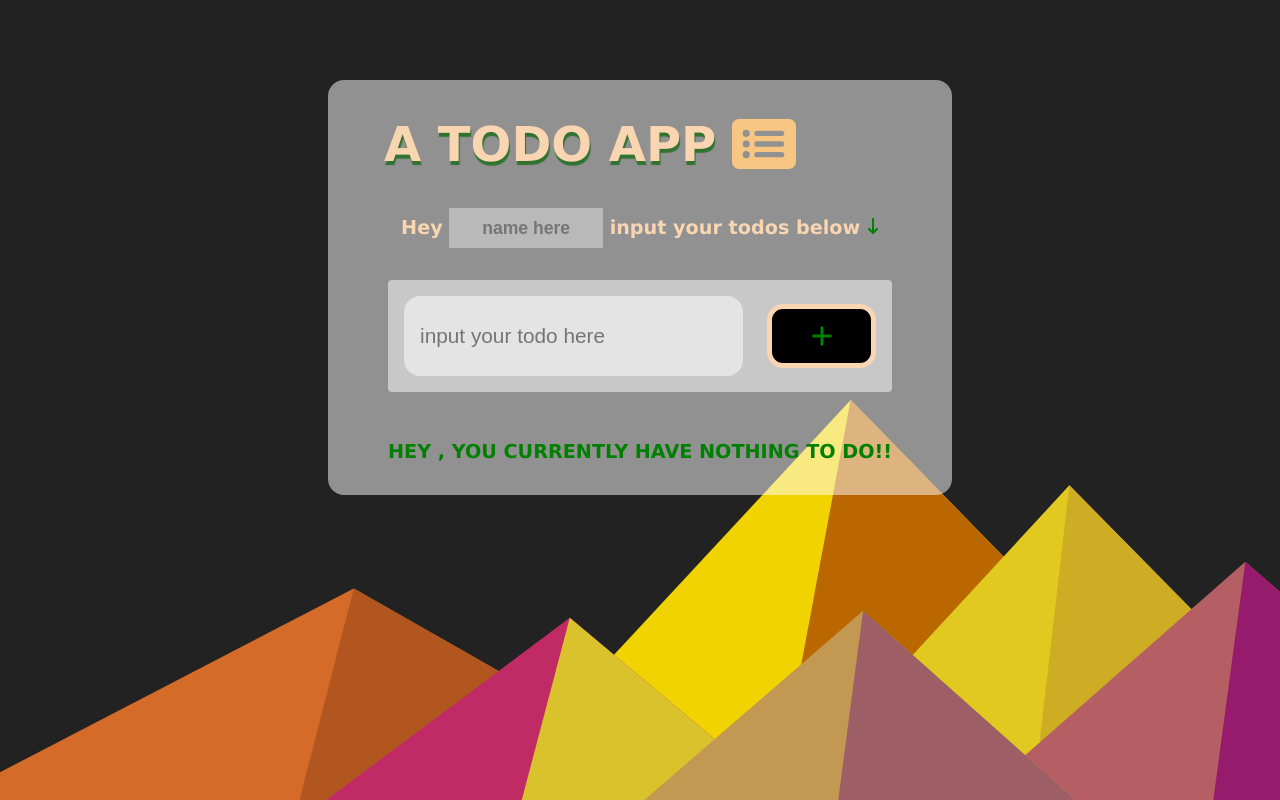
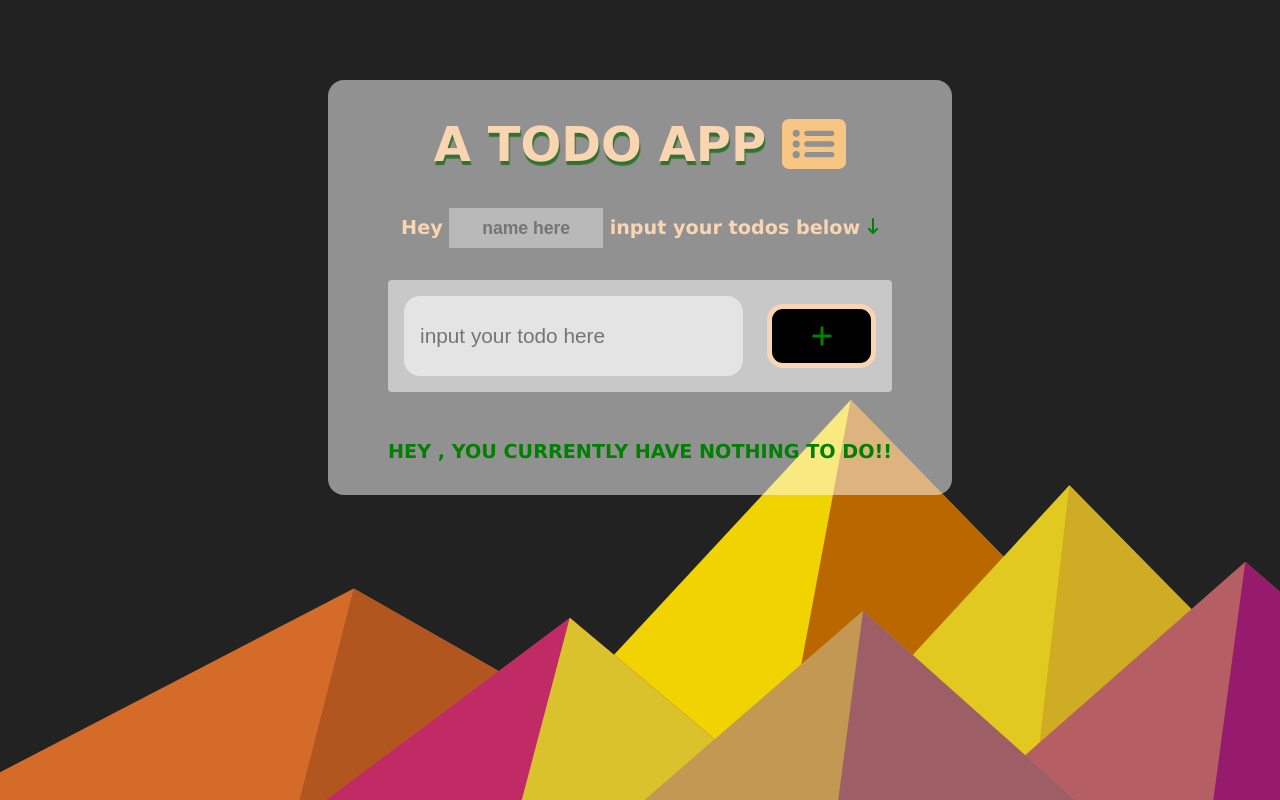
Before and after one commit to Oreolion/AppwithVue, a Vue app: page / in a window 1280 px wide. Built offline with nearby package versions, Linux system fonts and the light colour scheme.

Commit message:
add: css;

```diff
--- a/src/components/Todo.vue
+++ b/src/components/Todo.vue
@@ -222,6 +222,8 @@ p input[placeholder] {
   color: #f9d5b2;
   text-align: center;
   align-items: center;
+  justify-content: center;
+  margin: 0 auto;
   margin-bottom: 2rem;
   text-shadow: 1px 4px 1px rgba(0, 100, 0, 0.671);
   display: flex;
```
